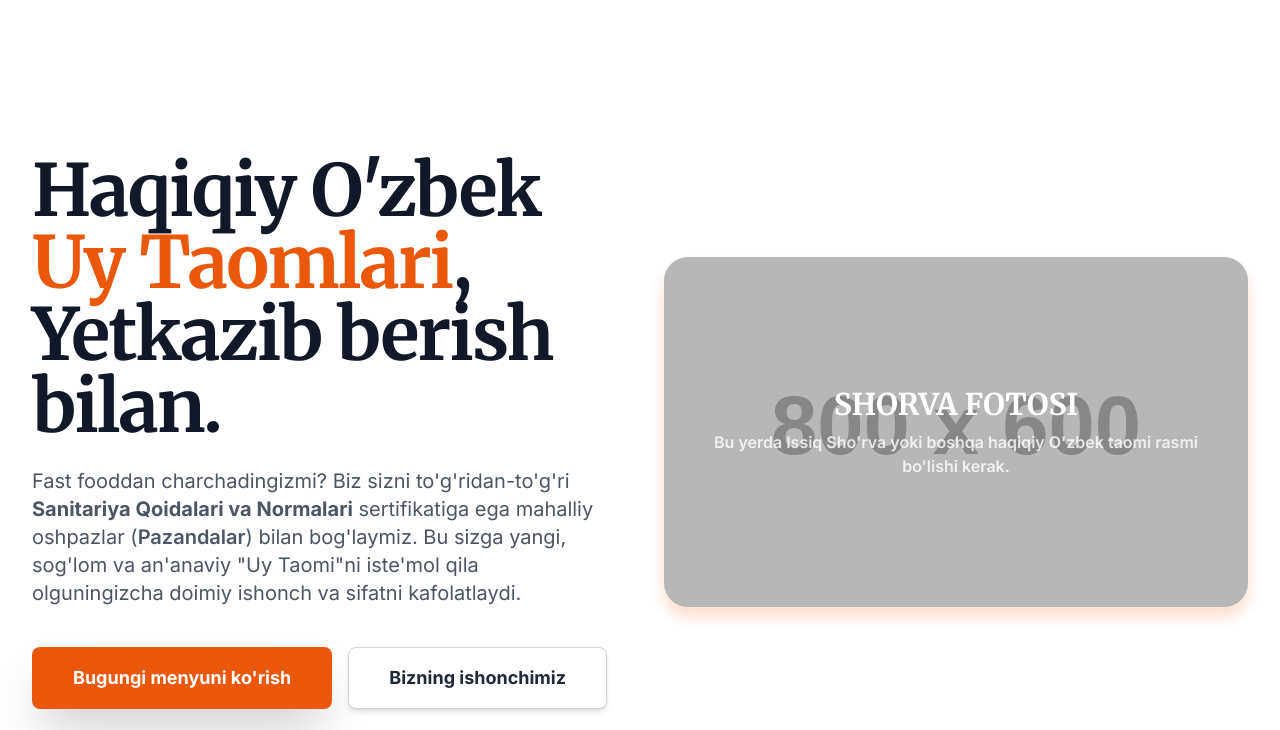
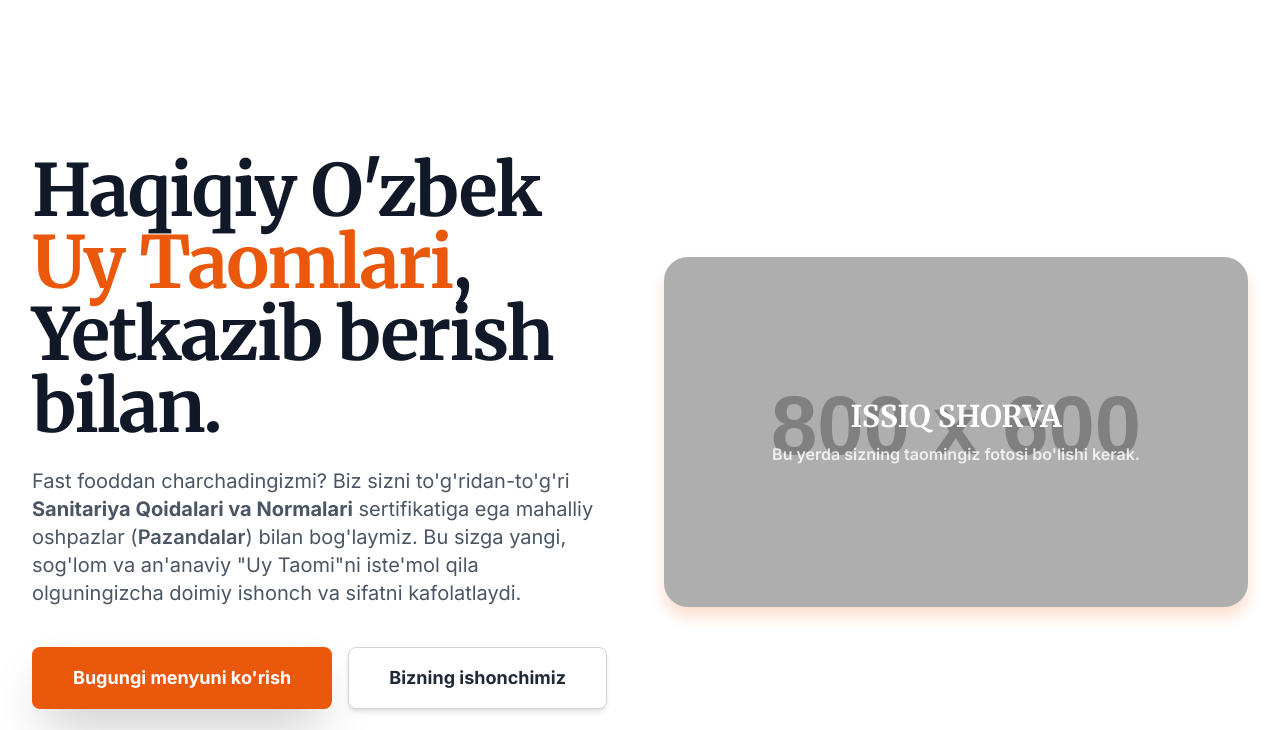
Before and after one commit to zuhsar00-lab/mahalla-go-site, a plain HTML site: page index.html in a window 1280 px wide. Shown: the part 70-800 px from the top of the page. Drawn offline with nearby package versions, Linux system fonts and the light colour scheme; placeholder pictures from the web are drawn by us.

Commit message:
Update index.html

```diff
--- a/index.html
+++ b/index.html
@@ -12,7 +12,7 @@
     <!-- OPEN GRAPH (OG) METADATA FOR SOCIAL MEDIA SHARING (TELEGRAM, FACEBOOK) -->
     <meta property="og:title" content="Mahalla Go: Uy Taomlari Yetkazish Xizmati">
     <meta property="og:description" content="Sanitariya Qoidalari va Normalari tasdiqlangan Pazandalardan ofisingizga har kuni issiq va yangi taomga buyurtma bering. Sog'lom turmush tarzi — Mahalla Go bilan.">
-    <!-- !!! MUHIM: BU HAVOLA OMMABOP PLOV RASMINING PLACEHOLDERI. UNI O'Z RASMINGIZ BILAN ALMASHTIRING. -->
+    <!-- OG Image updated to reflect Shorva -->
     <meta property="og:image" content="https://placehold.co/1200x630/7c4915/ffffff/png?text=Mahalla+Go%0AShorva+Taomi">
     <meta property="og:url" content="https://zuhsar00-lab.github.io/mahalla-go-site/">
     <meta property="og:type" content="website">
@@ -100,7 +100,8 @@
         /* CUSTOM STYLING FOR HERO BACKGROUND IMAGE PLACEHOLDER */
         .hero-visual {
             background-color: #fff8f5; /* Light orange background */
-            background-image: url('https://placehold.co/800x600/f5c2a1/27272a/png?text=UY+TAOMI+FOTOSI'); /* Placeholder image to show where a real food image should go */
+            /* Using a placehold.co image that represents food/shorva */
+            background-image: url('https://placehold.co/800x600/7c4915/f9f9f9/png?text=Issiq+SHORVA');
             background-size: cover;
             background-position: center;
             border-radius: 1.5rem;
@@ -119,11 +120,11 @@
             left: 0;
             right: 0;
             bottom: 0;
-            background-color: rgba(0, 0, 0, 0.1); /* Dark overlay for text readability */
+            background-color: rgba(0, 0, 0, 0.15); /* Darker overlay for text readability */
         }
         .hero-visual-content {
             z-index: 10;
-            color: #333;
+            color: white; /* Changed text color to white for better contrast on background image */
             padding: 2rem;
             font-weight: 600;
         }
@@ -201,8 +202,8 @@
                     <div class="hero-visual">
                         <div class="hero-visual-overlay"></div>
                         <div class="hero-visual-content">
-                            <h3 class="text-3xl font-bold text-white mb-2">SHORVA FOTOSI</h3>
-                            <p class="text-white/80">Bu yerda Issiq Sho'rva yoki boshqa haqiqiy O'zbek taomi rasmi bo'lishi kerak.</p>
+                            <h3 class="text-3xl font-bold text-white mb-2">ISSIQ SHORVA</h3>
+                            <p class="text-white/80">Bu yerda sizning taomingiz fotosi bo'lishi kerak.</p>
                         </div>
                     </div>
                 </div>
```
